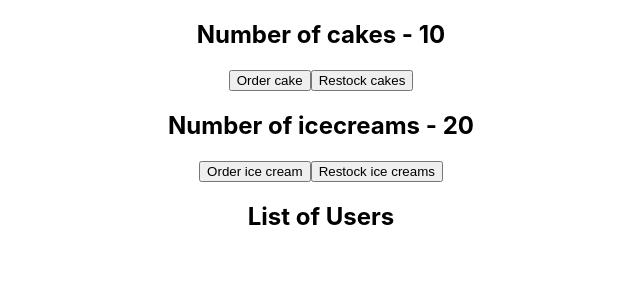
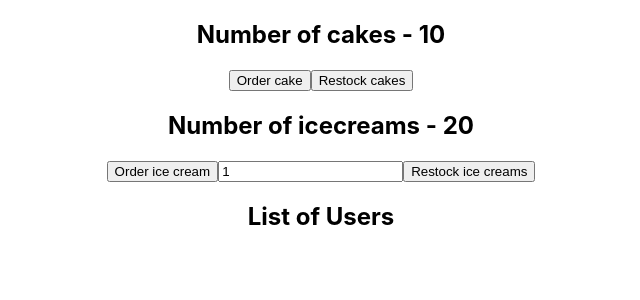
Before and after one commit to diymakhija/React-redux-tutorial, a React (Create React App) app in the folder react-redux-toolkit-demo/: page / in a window 1280 px wide. Shown: the top 300 px of the page, without its empty margins (319-959 px from the left). Built offline with nearby package versions, Linux system fonts and the light colour scheme.

Commit message:
Add input field to take icecream restock value

```diff
--- a/react-redux-toolkit-demo/src/features/icecream/IcecreamView.jsx
+++ b/react-redux-toolkit-demo/src/features/icecream/IcecreamView.jsx
@@ -1,15 +1,18 @@
 import React from "react";
+import { useState } from "react";
 import { useSelector, useDispatch } from "react-redux";
 import { ordered, restocked } from "./icecreamSlice";
 
 const IcecreamView = () => {
+  const [value, setValue] = useState(1);
   const numOfIcecreams = useSelector((state) => state.icecream.numOfIcecreams);
   const dispatch = useDispatch();
   return (
     <div>
       <h2>Number of icecreams - {numOfIcecreams}</h2>
       <button onClick={() => dispatch(ordered())}>Order ice cream</button>
-      <button onClick={() => dispatch(restocked(5))}>Restock ice creams</button>
+      <input type="number"  value={value} onChange={(event) => setValue(parseInt(event.target.value))}/>
+      <button onClick={() => dispatch(restocked(value))}>Restock ice creams</button>
     </div>
   );
 };
```
